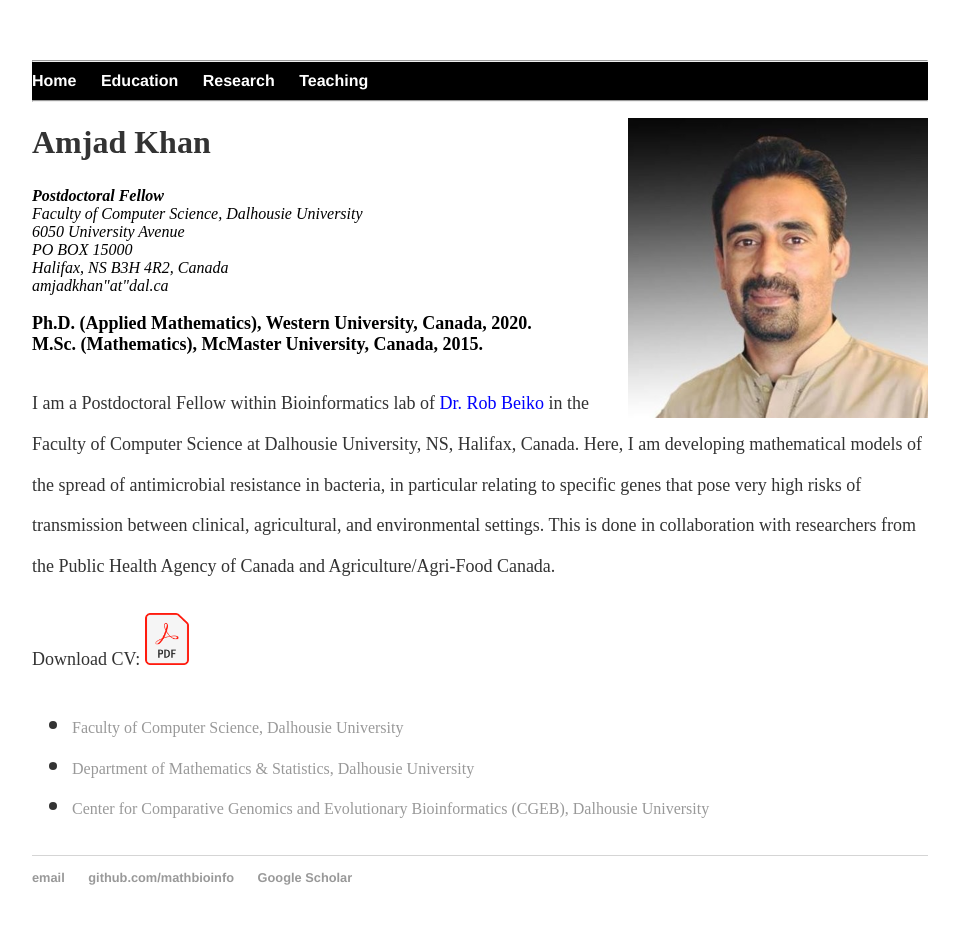
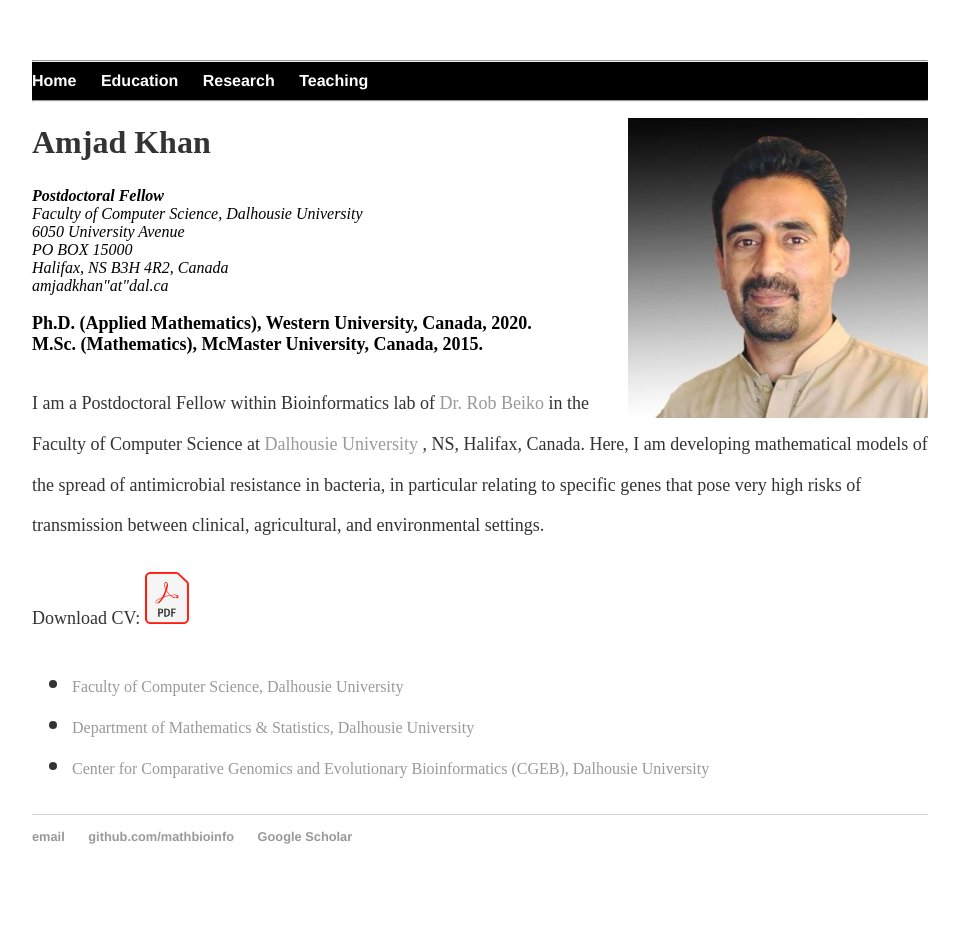
Before and after one commit to MathBioInfo/amjadkhan, a Jekyll site: the page index.html, which Jekyll copies as it is, in a window 1280 px wide. Shown: the whole page, without its empty margins (160-1119 px from the left). Built offline with Jekyll 4.4.1, drawn with Linux system fonts in a browser that asks for light colours; after the commit the page ends 906 px from its top, so only the background shows below that.

Commit message:
Update index.html

```diff
--- a/index.html
+++ b/index.html
@@ -43,13 +43,12 @@
 
 			<p><font size="4">
 				I am a Postdoctoral Fellow within Bioinformatics lab of
-				<a href="https://www.dal.ca/faculty/computerscience/faculty-staff/robert-beiko.html" style="color: blue"> Dr. Rob Beiko </a>
+				<a href="https://www.dal.ca/faculty/computerscience/faculty-staff/robert-beiko.html"> Dr. Rob Beiko </a>
 				in the Faculty of Computer Science at
-				<a href="https://www.dal.ca/" style="color: blue"> </a> Dalhousie University, NS, Halifax, Canada.
+				<a href="https://www.dal.ca/" > Dalhousie University  </a>, NS, Halifax, Canada.
 				Here, I am developing mathematical models of the spread of antimicrobial resistance in bacteria, in particular
 				relating to specific genes that pose very high risks of transmission between clinical, agricultural, and
-				environmental settings. This is done in collaboration with researchers from the Public Health Agency of
-				Canada and Agriculture/Agri-Food Canada.
+				environmental settings.
 			</p>
 			<p><font size="4">Download CV:
                		<a href="cv.pdf" download>
```
